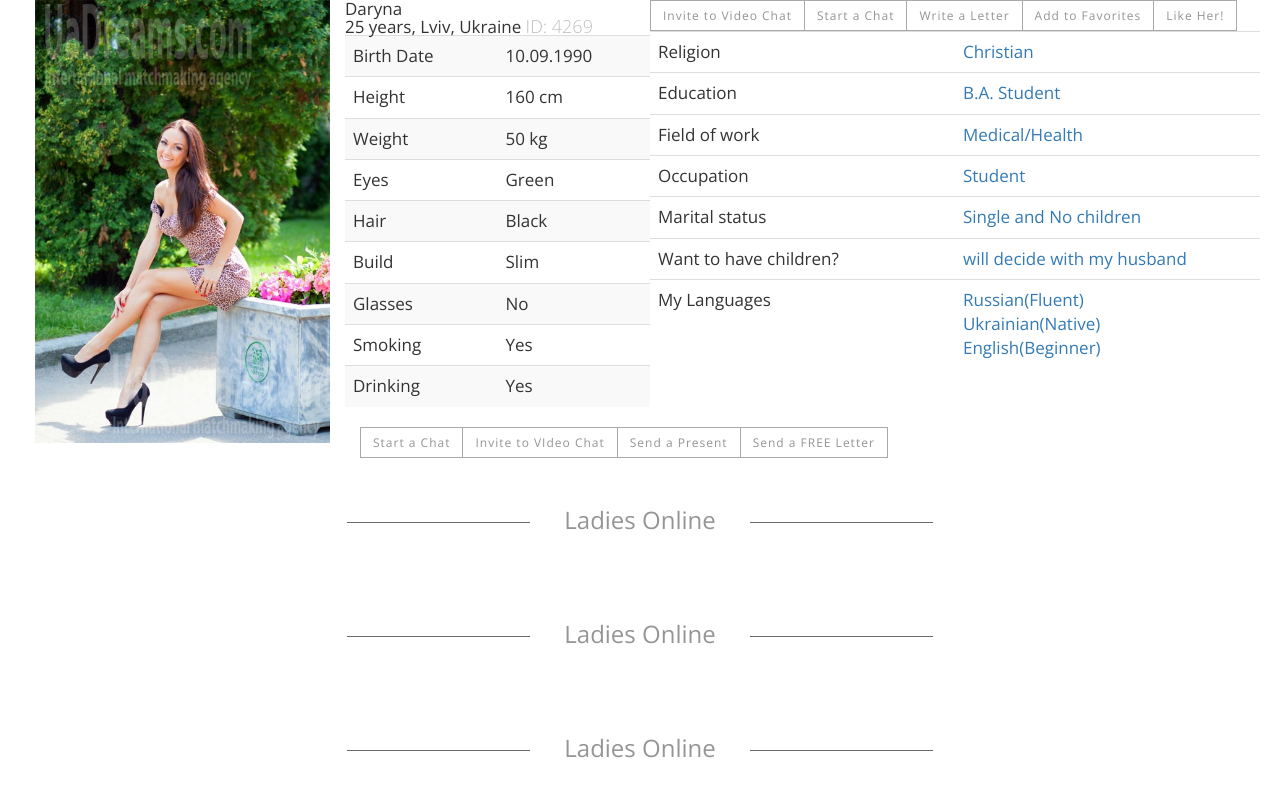
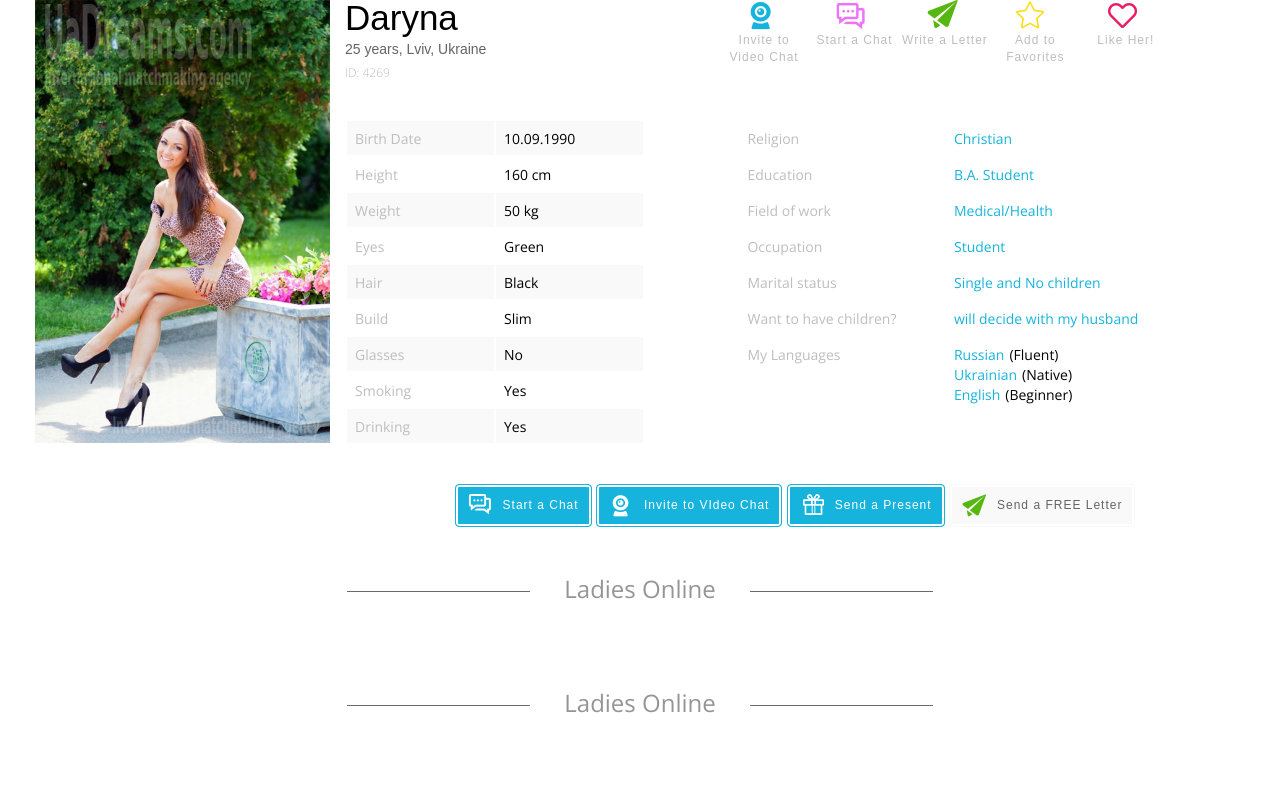
Before and after one commit to samogray/brides, a website: page lady-page.html in a window 1280 px wide. Shown: the top 800 px of the page. Drawn offline with nearby package versions, Linux system fonts and the light colour scheme.

Commit message:
28-12-15(1)

```diff
--- a/css/scss/modules/chat-index.scss
+++ b/css/scss/modules/chat-index.scss
@@ -432,40 +432,6 @@ height: 100vh;
 
   }
 
-
-
-  a.btn{
-    padding: 12px;
-    font-family:$font-normal;
-    border: 1px solid $color-blue-font;
-    background-color: $color-blue-font;
-    padding-left:47px;
-    color:white;
-    margin: 0 15px;
-    -webkit-box-shadow: inset 0px 0px 0px 2px rgba(255,255,255,1);
-    -moz-box-shadow: inset 0px 0px 0px 2px rgba(255,255,255,1);
-    box-shadow: inset 0px 0px 0px 2px rgba(255,255,255,1);
-    @include border-radius(4px);
-    @include  transition(all .3s ease-in-out);
-
-      &:hover{
-        background-color: $color-green;
-        border: 1px solid $color-green;
-      }
-  }
-  .invite{
-    background: url("../img/web-camera.png") no-repeat 15px 10px;
-  }
-  a.btn.invite{
-    margin-bottom: 15px;
-    @media only screen and(max-width: 767px){
-      margin-bottom: 0;
-          }
-
-  }
-  .start{
-    background:url("../img/play.png") no-repeat 15px 10px;
-  }
 }
 .view-profile {
   display: block;
@@ -512,3 +478,35 @@ height: 100vh;
     font-family: $font-normal;
   }
 }
+a.btn.custum-btn{
+  padding: 12px;
+  font-family:$font-normal;
+  border: 1px solid $color-blue-font;
+  background-color: $color-blue-font;
+  padding-left:47px;
+  color:white;
+  margin: 0 15px;
+  -webkit-box-shadow: inset 0px 0px 0px 2px rgba(255,255,255,1);
+  -moz-box-shadow: inset 0px 0px 0px 2px rgba(255,255,255,1);
+  box-shadow: inset 0px 0px 0px 2px rgba(255,255,255,1);
+  @include border-radius(4px);
+  @include  transition(all .3s ease-in-out);
+
+  &:hover{
+    background-color: $color-green;
+    border: 1px solid $color-green;
+  }
+}
+.invite{
+  background: url("../img/web-camera.png") no-repeat 15px 10px;
+}
+a.btn.invite{
+  margin-bottom: 15px;
+  @media only screen and(max-width: 767px){
+    margin-bottom: 0;
+  }
+
+}
+.start{
+  background:url("../img/play.png") no-repeat 13px 8px;
+}
--- a/css/scss/modules/lady.scss
+++ b/css/scss/modules/lady.scss
@@ -1 +1,131 @@
 @import "../variables.scss";
+/*----------detail-lady--------------------*/
+.name-profile {
+  font-family: $font-normal;
+  h3 {
+    color: black;
+    font-family: $font-normal;
+    font-size: $font-size-big;
+    margin-bottom: 7px;
+  }
+
+  p{
+    color: $color-grey-font;
+    font-size: $font-size-xsm;
+    margin-bottom: 7px;
+  }
+  span{
+    font-size: $font-size-xxs;
+  }
+}
+.value{
+  color:black;
+}
+.table-wrap{
+  max-width: 415px;
+  margin:39px auto;
+
+  table{
+    border-spacing: 2px;
+    font-size: $font-size-xsm;
+    color:$color-grey-line;
+    tbody{
+
+      tr{
+        td {
+          border:none;
+          padding-bottom: 6px;
+          a{
+            color:$color-blue-font;
+          }
+          span {
+            color:black;
+            padding-left: 5px;
+            &:hover{
+              text-decoration: none;
+            }
+          }
+        }
+      }
+
+    }
+  }
+
+}
+.event-btn {
+  text-align: center;
+  a.btn {
+    border: none;
+    font-size: $font-size-xxs;
+    font-family: $font-normal;
+    color:$color-grey-line;
+    background: transparent url("../img/button-profile.png") no-repeat;
+    white-space: normal;
+    width: 86px;
+    padding: 32px 0 5px;
+    vertical-align: text-top;
+    @include transition(all .3s ease-in-out);
+
+      &:hover {
+        transform: Scale(.9,.9);
+      }
+    @media (max-width: 1056px){
+      width: 83px;
+    }
+  }
+  a.inv {
+    background-position: 29px 0px;
+  }
+  a.start-chat {
+    background-position: -79px 0px;
+  }
+  a.write-letter {
+    background-position: -182px 0px;
+  }
+  a.add-to-fav {
+    background-position: -289px 0px;
+  }
+  a.like-here  {
+    background-position: -381px 0px;
+    margin-right: 0;
+  }
+}
+.btn-wrap{
+  text-align: center;
+  a.custum-btn{
+    margin: 0;
+    @media (max-width: 1056px){
+      padding-left: 44px;
+    }
+    @media (max-width: 767px){
+     display: block;
+      max-width: 220px;
+      margin: 0 auto;
+    }
+  }
+  a.custum-btn.send-letter {
+    background: #F9F9F9 url(../img/letter.png) 12px 9px no-repeat;
+    color:$color-grey-font;
+    border: 1px solid #F9F9F9;
+    @include transition(all .3s ease-in-out);
+
+    &:hover{
+      border: 1px solid $color-grey-line;
+    }
+
+  }
+  a.custum-btn.invite{
+    margin-bottom: 0;
+  }
+}
+.start-chat {
+  background: url("../img/chat-buble.png") no-repeat 12px 7px;
+  }
+
+.present{
+  background:url("../img/chat-buble.png") no-repeat -354px 9px;
+}
+.col-lg-9.col-md-9.col-sm-10.col-xs-12.text-left {
+  text-align: left;
+}
+/*--------------------------------------*/
--- a/lady-page.html
+++ b/lady-page.html
@@ -25,72 +25,76 @@
             <div class="row">
                 <article class="detail-lady clearfix">
                     <div class="row">
-                    <div class="col-lg-3 no-padding-r">
+                        <div class="col-lg-3  col-md-3  col-sm-2  col-xs-3 no-padding-r">
                             <div class="photo-profile">
                                 <img src="img/photo3.jpg" class="img-responsive">
                             </div>
                         </div>
-                    <div class="col-lg-9 no-padding-r">
+                        <div class="col-lg-9 col-md-9 col-sm-10 col-xs-12 text-left">
                             <div class="row">
-                            <div class="row">
-                                <div class="col-lg-4 no-padding">
+                                <div class="col-lg-4 col-md-3 col-sm-12">
                                     <div class="name-profile">
                                         <h3>Daryna</h3>
-                                        <p></p>
-                                        <span>25 years, Lviv, Ukraine</span>
+                                        <p>25 years, Lviv, Ukraine</p>
                                         <span class="id-girl">ID: 4269</span>
                                     </div>
+                                </div>
+                                <div class="col-lg-8 col-md-9 col-sm-10">
+                                    <div class="nav  event-btn">
+                                        <a href="#0" class="btn inv">Invite to Video Chat</a>
+                                        <a href="#0" class="btn start-chat"> Start a Chat</a>
+                                        <a href="#0" class="btn write-letter">Write a Letter</a>
+                                        <a href="#0" class="btn add-to-fav"> Add to Favorites</a>
+                                        <a href="#0" class="btn like-here">Like Her!</a>
+                                    </div>
+                                </div>
+                            </div>
+                            <div class="row">
+                                <div class="col-lg-4 col-md-3  col-sm-6 no-padding">
                                     <div class="table-wrap">
                                         <table class="table  table-striped">
                                             <tbody>
                                             <tr>
                                                 <td>Birth Date</td>
-                                                <td>10.09.1990 </td>
+                                                <td class="value">10.09.1990 </td>
                                             </tr>
                                             <tr>
                                                 <td>Height</td>
-                                                <td>160 cm</td>
+                                                <td class="value">160 cm</td>
                                             </tr>
                                             <tr>
                                                 <td>Weight</td>
-                                                <td>50 kg</td>
+                                                <td class="value">50 kg</td>
                                             </tr>
                                             <tr>
                                                 <td>Eyes</td>
-                                                <td>Green</td>
+                                                <td class="value">Green</td>
                                             </tr>
                                             <tr>
                                                 <td>Hair</td>
-                                                <td>Black</td>
+                                                <td class="value">Black</td>
                                             </tr>
                                             <tr>
                                                 <td>Build</td>
-                                                <td>Slim</td>
+                                                <td class="value">Slim</td>
                                             </tr>
                                             <tr>
                                                 <td>Glasses</td>
-                                                <td>No</td>
+                                                <td class="value">No</td>
                                             </tr>
                                             <tr>
                                                 <td>Smoking</td>
-                                                <td>Yes</td>
+                                                <td class="value">Yes</td>
                                             </tr>
                                             <tr>
                                                 <td>Drinking</td>
-                                                <td>Yes</td>
+                                                <td class="value">Yes</td>
                                             </tr>
                                             </tbody>
                                         </table>
                                     </div>
                                 </div>
-                                <div class="col-lg-8 no-padding">
-                                    <div class="btn-group">
-                                        <a href="#0" class="btn">Invite to Video Chat</a>
-                                        <a href="#0" class="btn"> Start a Chat</a>
-                                        <a href="#0" class="btn">Write a Letter</a>
-                                        <a href="#0" class="btn"> Add to Favorites</a>
-                                        <a href="#0" class="btn">Like Her!</a>
-                                    </div>
+                                <div class="col-lg-8 col-md-9 col-sm-6 no-padding">
                                     <div class="table-wrap">
                                         <table class="table">
                                             <tbody>
@@ -122,9 +126,9 @@
                                                 <td>My Languages</td>
                                                 <td>
                                                     <ul>
-                                                        <li><a href="#0">Russian<span>(Fluent)</span></a></li>
-                                                        <li><a href="#0">Ukrainian<span>(Native)</span></a></li>
-                                                        <li><a href="#0">English<span>(Beginner)</span></a></li>
+                                                        <li><a href="#0">Russian</a><span>(Fluent)</span></li>
+                                                        <li><a href="#0">Ukrainian</a><span>(Native)</span></li>
+                                                        <li><a href="#0">English</a><span>(Beginner)</span></li>
                                                     </ul>
                                                 </td>
                                             </tr>
@@ -134,12 +138,11 @@
                                 </div>
                             </div>
                             <div class="col-lg-12">
-                                <div class="btn-group" role="group">
-                                    <a href="#0" class="btn">Start a Chat</a>
-                                    <a href="#0" class="btn">Invite to VIdeo Chat</a>
-                                    <a href="#0" class="btn">Send a Present</a>
-                                    <a href="#0" class="btn">Send a FREE Letter</a>
-                                </div>
+                                <div class="btn-wrap">
+                                    <a href="#0" class="btn custum-btn start-chat">Start a Chat</a>
+                                    <a href="#0" class="btn custum-btn invite">Invite to VIdeo Chat</a>
+                                    <a href="#0" class="btn custum-btn present">Send a Present</a>
+                                    <a href="#0" class="btn custum-btn send-letter">Send a FREE Letter</a>
                                 </div>
                             </div>
                         </div>
```
Also changed, not shown: chat-index.html (+2 -2 lines), css/from-sass.css, css/style-min.css, img/Chat-buble.png (added), img/letter.png (added), 1 other file. Lines whose indentation alone changed are shown as unchanged.
